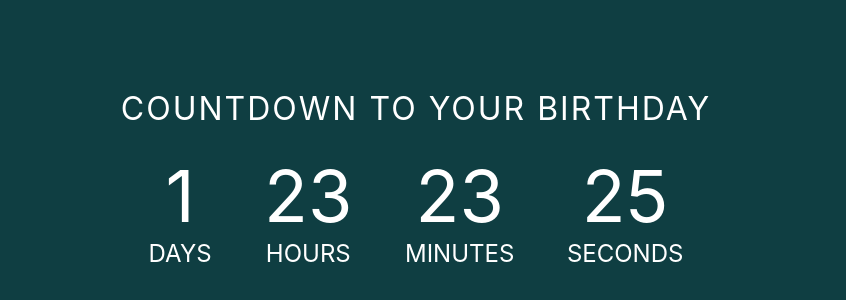
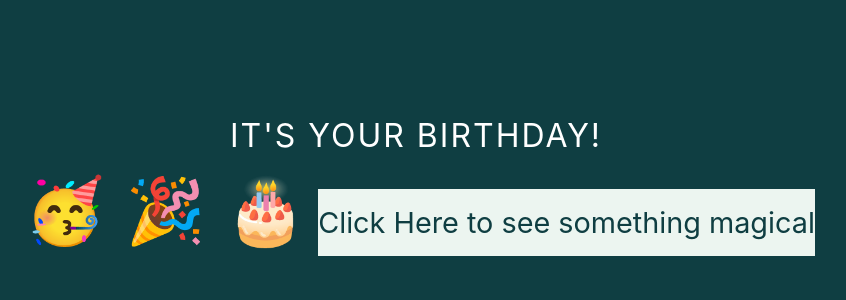
Before and after one commit to Alampo/Countdown, a plain HTML site: page index.html in a window 1280 px wide. Shown: the part 210-510 px from the top of the page, without its empty margins (224-1070 px from the left). Drawn offline with Linux system fonts and the light colour scheme.

Commit message:
added new files

```diff
--- /dev/null
+++ b/hello.css
@@ -0,0 +1,46 @@
+body {
+    background: url("https://www.icegif.com/wp-content/uploads/2022/06/icegif-131.gif");
+    overflow: hidden;
+}
+
+img {
+    width: 100%;
+    height: 100%;
+    border-radius: 50%;
+
+}
+
+h2{
+    text-align: center;
+    font: 2rem;
+    color: yellow;
+    animation: text 20s 1;
+}
+
+@keyframes text {
+    0% {
+        margin-bottom: 38rem;
+    }
+}
+
+
+.btn {
+    font-size: 1.8rem;
+    padding: 1rem 0;
+    width: 20rem;
+    text-align: center;
+    border: 0.1rem solid var(--violet);
+    margin-bottom: 1rem;
+    text-decoration: none;
+    color: hsl(263, 55%, 52%);
+    background-color: #ecf5f0;
+
+}
+.btn:hover {
+    cursor: pointer;
+    box-shadow: 0 0.4rem 1.4rem 0 hsl(263, 57%, 35%);
+    transform: translateY(-0.1rem);
+    transition: transform 150ms;
+    background-color: hsl(263, 55%, 52%);
+    color: floralwhite;
+}
--- /dev/null
+++ b/hello.html
@@ -0,0 +1,23 @@
+<!DOCTYPE html>
+<html lang="en">
+  <head>
+    <meta charset="UTF-8" />
+    <meta http-equiv="X-UA-Compatible" content="IE=edge" />
+    <meta name="viewport" content="width=device-width, initial-scale=1.0" />
+    <title>Happy Birthday to my Oumri</title>
+    <link rel="stylesheet" href="./hello.css" />
+  </head>
+  <body>
+    <h2>I LOVE YOU <b>FAIZA</b></h2>
+
+    <h2>It is your day Baby 😊</h2>
+
+    <h2>A sweet and Precious Day</h2>
+
+    <h2>A day where you get a lot of <b>wishes</b></h2>
+
+    <h2>A day which makes you smile</h2>
+
+    <script src="./hello.js"></script>
+  </body>
+</html>
--- /dev/null
+++ b/hello.js
@@ -0,0 +1 @@
+alert("happy birthday to my Oumri💚💚\nwait for the text to rise");
--- a/index.html
+++ b/index.html
@@ -22,6 +22,9 @@
         <span>🥳</span>
         <span>🎉</span>
         <span>🎂</span>
+        <a class="btn" href="./hello.html"
+          >Click Here to see something magical</a
+        >
       </div>
     </div>
 
--- a/script.js
+++ b/script.js
@@ -11,7 +11,7 @@
         mm = String(today.getMonth() + 1).padStart(2, "0"),
         yyyy = today.getFullYear(),
         nextYear = yyyy + 1,
-        dayMonth = "03/20/",
+        dayMonth = "03/18/",
         birthday = dayMonth + yyyy;
 
     today = mm + "/" + dd + "/" + yyyy;
@@ -33,7 +33,7 @@
 
           //do something later when date is reached
           if (distance < 0) {
-            document.getElementById("headline").innerText = "It's my birthday!";
+            document.getElementById("headline").innerText = "It's Your birthday!";
             document.getElementById("countdown").style.display = "none";
             document.getElementById("content").style.display = "block";
             clearInterval(x);
--- a/styles.css
+++ b/styles.css
@@ -81,6 +81,28 @@
     padding: 0 .5rem;
   }
 
+  .btn {
+    font-size: 1.8rem;
+    padding: 1rem 0;
+    width: 20rem;
+    text-align: center;
+    border: 0.1rem solid var(--violet);
+    margin-bottom: 1rem;
+    text-decoration: none;
+    color: rgb(15, 62, 66);
+    background-color: #ecf5f0;
+
+}
+.btn:hover {
+    cursor: pointer;
+    box-shadow: 0 0.4rem 1.4rem 0 rgb(15, 62, 66);
+    transform: translateY(-0.1rem);
+    transition: transform 150ms;
+    background-color: rgb(15, 62, 66);
+    color: floralwhite;
+}
+
+
   @media all and (max-width: 768px) {
     h1 {
       font-size: calc(1.5rem * var(--smaller));
```
